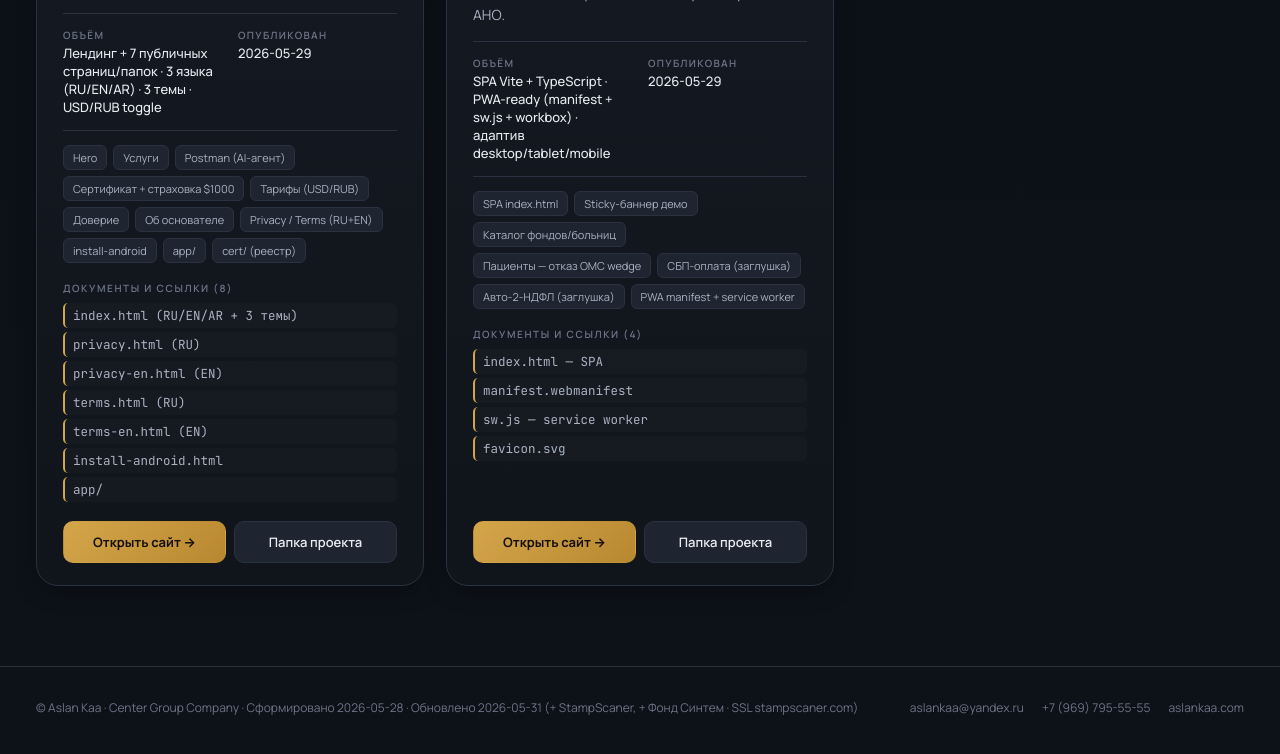
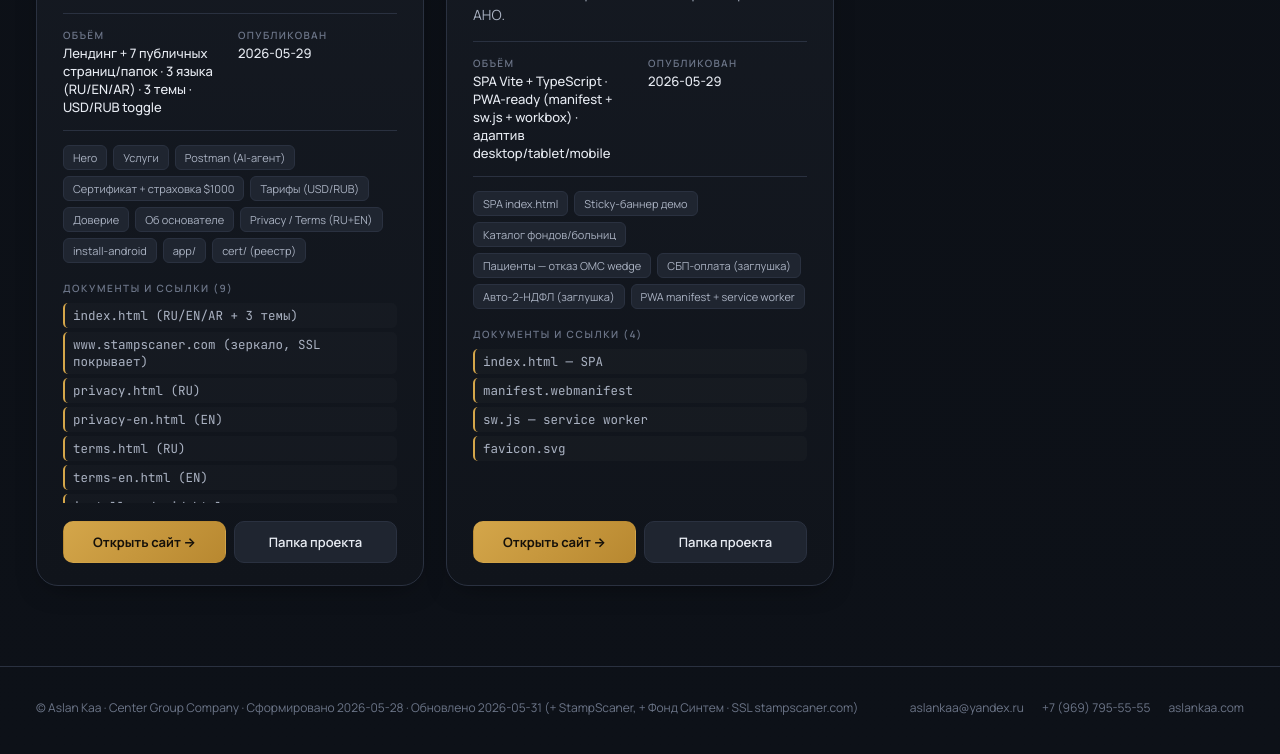
Before and after one commit to aslankaa1-droid/aslankaa-com, a plain HTML site: page aslan/index.html in a window 1280 px wide. Shown: the part 5234-5988 px from the top of the page. Drawn offline with nearby package versions, Linux system fonts and the light colour scheme.

Commit message:
dashboard: +www.stampscaner.com зеркало в карточке StampScaner

```diff
--- a/aslan/index.html
+++ b/aslan/index.html
@@ -571,6 +571,7 @@ const PROJECTS = [
     sections: ["Hero", "Услуги", "Postman (AI-агент)", "Сертификат + страховка $1000", "Тарифы (USD/RUB)", "Доверие", "Об основателе", "Privacy / Terms (RU+EN)", "install-android", "app/", "cert/ (реестр)"],
     docs: [
       { name: "index.html (RU/EN/AR + 3 темы)", url: "https://stampscaner.com/" },
+      { name: "www.stampscaner.com (зеркало, SSL покрывает)", url: "https://www.stampscaner.com/" },
       { name: "privacy.html (RU)", url: "https://stampscaner.com/privacy.html" },
       { name: "privacy-en.html (EN)", url: "https://stampscaner.com/privacy-en.html" },
       { name: "terms.html (RU)", url: "https://stampscaner.com/terms.html" },
```
